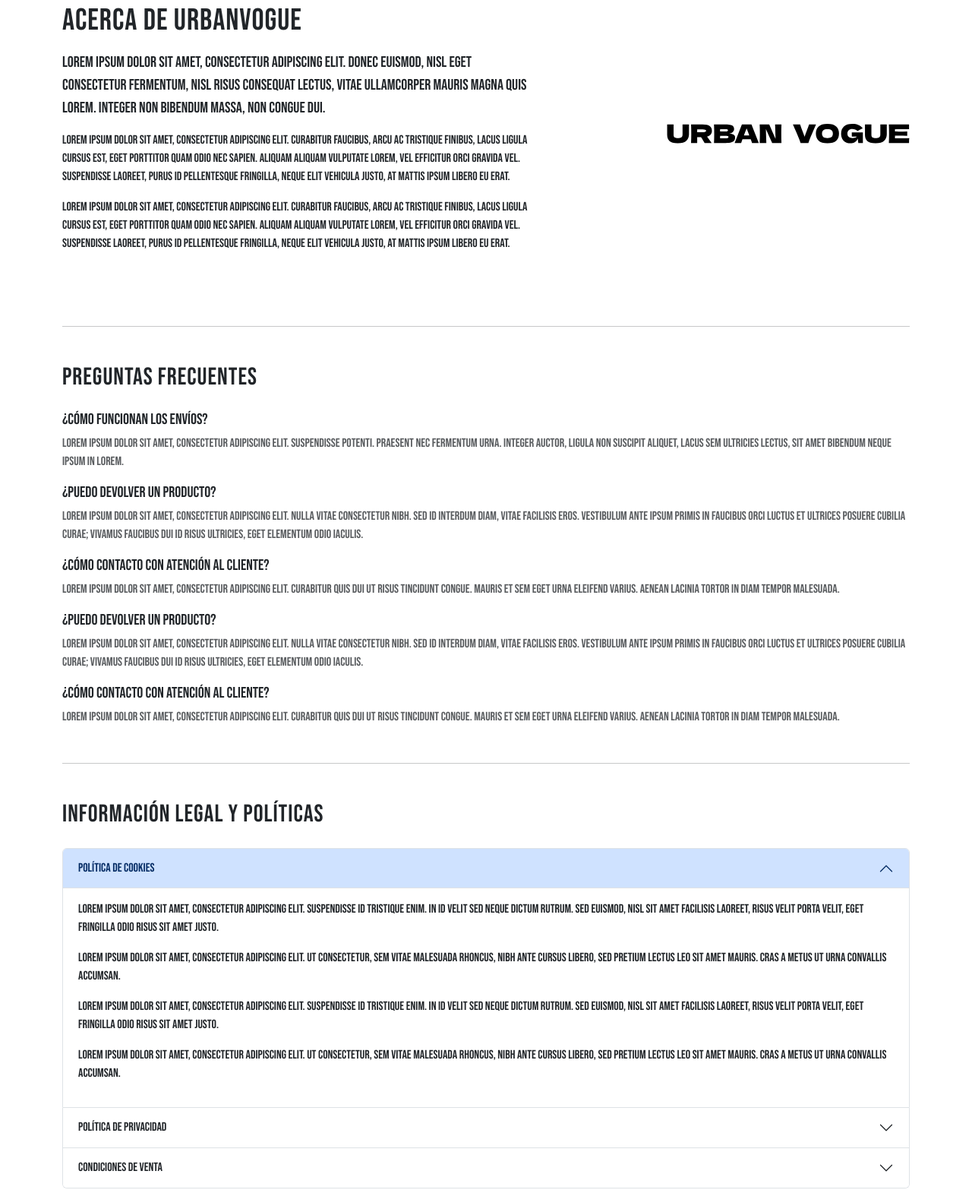
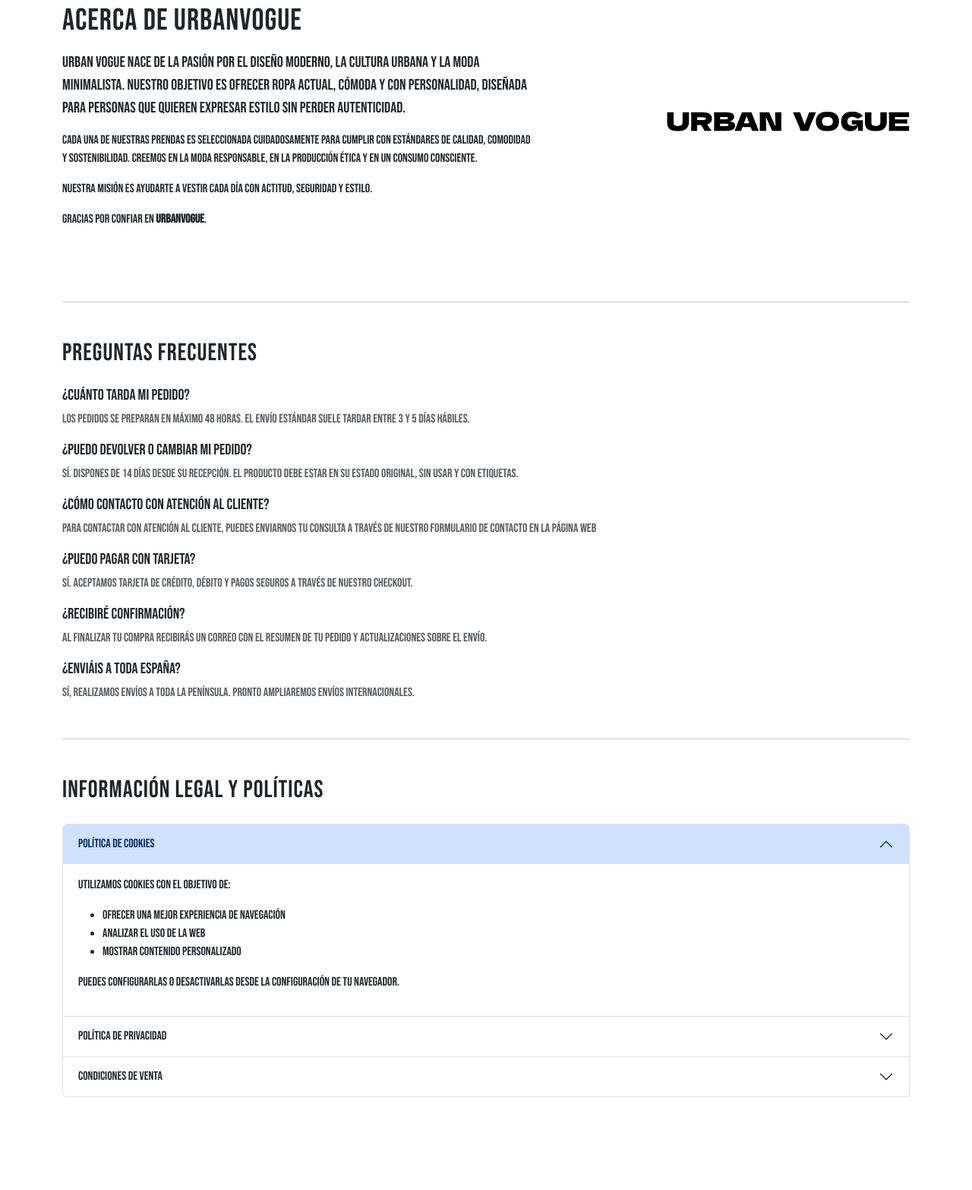
Before and after one commit to tomasgnzlztnz/UrbanVogueProject, a website: page app/pages/sobre_nosotros.html in a window 1280 px wide. Shown: the part 195-1761 px from the top of the page at 76% size. Drawn offline with nearby package versions, Linux system fonts and the light colour scheme; no server answers.

Commit message:
About-us page data updated

```diff
--- a/app/pages/sobre_nosotros.html
+++ b/app/pages/sobre_nosotros.html
@@ -30,22 +30,17 @@
             <div>
                 <h1 class="mb-3">Acerca de UrbanVogue</h1>
                 <p class="lead">
-                    Lorem ipsum dolor sit amet, consectetur adipiscing elit. Donec euismod, nisl eget consectetur
-                    fermentum, nisl risus consequat lectus, vitae ullamcorper mauris magna quis lorem. Integer non
-                    bibendum massa, non congue dui.
+                    Urban Vogue nace de la pasión por el diseño moderno, la cultura urbana y la moda minimalista.
+                    Nuestro objetivo es ofrecer ropa actual, cómoda y con personalidad, diseñada para personas que
+                    quieren expresar estilo sin perder autenticidad.
                 </p>
                 <p>
-                    Lorem ipsum dolor sit amet, consectetur adipiscing elit. Curabitur faucibus, arcu ac tristique
-                    finibus, lacus ligula cursus est, eget porttitor quam odio nec sapien. Aliquam aliquam vulputate
-                    lorem, vel efficitur orci gravida vel. Suspendisse laoreet, purus id pellentesque fringilla, neque
-                    elit vehicula justo, at mattis ipsum libero eu erat.
+                    Cada una de nuestras prendas es seleccionada cuidadosamente para cumplir con estándares de calidad,
+                    comodidad y sostenibilidad. Creemos en la moda responsable, en la producción ética y en un consumo
+                    consciente.
                 </p>
-                <p>
-                    Lorem ipsum dolor sit amet, consectetur adipiscing elit. Curabitur faucibus, arcu ac tristique
-                    finibus, lacus ligula cursus est, eget porttitor quam odio nec sapien. Aliquam aliquam vulputate
-                    lorem, vel efficitur orci gravida vel. Suspendisse laoreet, purus id pellentesque fringilla, neque
-                    elit vehicula justo, at mattis ipsum libero eu erat.
-                </p>
+                <p>Nuestra misión es ayudarte a vestir cada día con actitud, seguridad y estilo.</p>
+                <p>Gracias por confiar en <b>UrbanVogue</b>.</p>
             </div>
             <div id="logo_acercaDe">
                 <img src="/img/logotype/logo_urbanvogue_black.svg" alt="logotipo UrbanVogue">
@@ -58,44 +53,35 @@
         <section class="mb-5">
             <h2 class="mb-4">Preguntas frecuentes</h2>
             <div class="mb-3">
-                <h5>¿Cómo funcionan los envíos?</h5>
-                <p class="text-muted">
-                    Lorem ipsum dolor sit amet, consectetur adipiscing elit. Suspendisse potenti. Praesent nec
-                    fermentum urna. Integer auctor, ligula non suscipit aliquet, lacus sem ultricies lectus, sit
-                    amet bibendum neque ipsum in lorem.
-                </p>
+                <h5>¿Cuánto tarda mi pedido?</h5>
+                <p class="text-muted">Los pedidos se preparan en máximo 48 horas. El envío estándar suele tardar entre 3
+                    y 5 días hábiles.</p>
             </div>
             <div class="mb-3">
-                <h5>¿Puedo devolver un producto?</h5>
-                <p class="text-muted">
-                    Lorem ipsum dolor sit amet, consectetur adipiscing elit. Nulla vitae consectetur nibh. Sed id
-                    interdum diam, vitae facilisis eros. Vestibulum ante ipsum primis in faucibus orci luctus et
-                    ultrices posuere cubilia curae; Vivamus faucibus dui id risus ultricies, eget elementum odio
-                    iaculis.
-                </p>
+                <h5>¿Puedo devolver o cambiar mi pedido?</h5>
+                <p class="text-muted">Sí. Dispones de 14 días desde su recepción. El producto debe estar en su estado
+                    original, sin usar y con etiquetas.</p>
             </div>
             <div class="mb-3">
                 <h5>¿Cómo contacto con atención al cliente?</h5>
                 <p class="text-muted">
-                    Lorem ipsum dolor sit amet, consectetur adipiscing elit. Curabitur quis dui ut risus tincidunt
-                    congue. Mauris et sem eget urna eleifend varius. Aenean lacinia tortor in diam tempor malesuada.
-                </p>
+                    Para contactar con atención al cliente, puedes enviarnos tu consulta a través de nuestro formulario
+                    de contacto en la página web</p>
             </div>
             <div class="mb-3">
-                <h5>¿Puedo devolver un producto?</h5>
-                <p class="text-muted">
-                    Lorem ipsum dolor sit amet, consectetur adipiscing elit. Nulla vitae consectetur nibh. Sed id
-                    interdum diam, vitae facilisis eros. Vestibulum ante ipsum primis in faucibus orci luctus et
-                    ultrices posuere cubilia curae; Vivamus faucibus dui id risus ultricies, eget elementum odio
-                    iaculis.
-                </p>
+                <h5>¿Puedo pagar con tarjeta?</h5>
+                <p class="text-muted">Sí. Aceptamos tarjeta de crédito, débito y pagos seguros a través de nuestro
+                    checkout.</p>
             </div>
             <div class="mb-3">
-                <h5>¿Cómo contacto con atención al cliente?</h5>
-                <p class="text-muted">
-                    Lorem ipsum dolor sit amet, consectetur adipiscing elit. Curabitur quis dui ut risus tincidunt
-                    congue. Mauris et sem eget urna eleifend varius. Aenean lacinia tortor in diam tempor malesuada.
-                </p>
+                <h5>¿Recibiré confirmación?</h5>
+                <p class="text-muted">Al finalizar tu compra recibirás un correo con el resumen de tu pedido y
+                    actualizaciones sobre el envío.</p>
+            </div>
+            <div class="mb-3">
+                <h5>¿Enviáis a toda España?</h5>
+                <p class="text-muted">Sí, realizamos envíos a toda la península. Pronto ampliaremos envíos
+                    internacionales.</p>
             </div>
         </section>
 
@@ -117,26 +103,13 @@
                     <div id="collapseCookies" class="accordion-collapse collapse show" aria-labelledby="headingCookies"
                         data-bs-parent="#politicasAccordion">
                         <div class="accordion-body">
-                            <p>
-                                Lorem ipsum dolor sit amet, consectetur adipiscing elit. Suspendisse id tristique
-                                enim. In id velit sed neque dictum rutrum. Sed euismod, nisl sit amet facilisis
-                                laoreet, risus velit porta velit, eget fringilla odio risus sit amet justo.
-                            </p>
-                            <p>
-                                Lorem ipsum dolor sit amet, consectetur adipiscing elit. Ut consectetur, sem vitae
-                                malesuada rhoncus, nibh ante cursus libero, sed pretium lectus leo sit amet mauris.
-                                Cras a metus ut urna convallis accumsan.
-                            </p>
-                            <p>
-                                Lorem ipsum dolor sit amet, consectetur adipiscing elit. Suspendisse id tristique
-                                enim. In id velit sed neque dictum rutrum. Sed euismod, nisl sit amet facilisis
-                                laoreet, risus velit porta velit, eget fringilla odio risus sit amet justo.
-                            </p>
-                            <p>
-                                Lorem ipsum dolor sit amet, consectetur adipiscing elit. Ut consectetur, sem vitae
-                                malesuada rhoncus, nibh ante cursus libero, sed pretium lectus leo sit amet mauris.
-                                Cras a metus ut urna convallis accumsan.
-                            </p>
+                            <p>Utilizamos cookies con el objetivo de:</p>
+                            <ul>
+                                <li>Ofrecer una mejor experiencia de navegación</li>
+                                <li>Analizar el uso de la web</li>
+                                <li>Mostrar contenido personalizado</li>
+                            </ul>
+                            <p>Puedes configurarlas o desactivarlas desde la configuración de tu navegador.</p>
                         </div>
                     </div>
                 </div>
@@ -153,26 +126,12 @@
                     <div id="collapsePrivacidad" class="accordion-collapse collapse" aria-labelledby="headingPrivacidad"
                         data-bs-parent="#politicasAccordion">
                         <div class="accordion-body">
-                            <p>
-                                Lorem ipsum dolor sit amet, consectetur adipiscing elit. Integer mi arcu, blandit
-                                vitae pulvinar at, posuere non mauris. Nam varius hendrerit lectus, sit amet
-                                tincidunt ligula semper non.
-                            </p>
-                            <p>
-                                Lorem ipsum dolor sit amet, consectetur adipiscing elit. Phasellus maximus, elit at
-                                varius sodales, justo turpis ultricies massa, non sagittis massa lectus at augue.
-                                Suspendisse dapibus risus quis neque volutpat, eu facilisis libero tempor.
-                            </p>
-                            <p>
-                                Lorem ipsum dolor sit amet, consectetur adipiscing elit. Suspendisse id tristique
-                                enim. In id velit sed neque dictum rutrum. Sed euismod, nisl sit amet facilisis
-                                laoreet, risus velit porta velit, eget fringilla odio risus sit amet justo.
-                            </p>
-                            <p>
-                                Lorem ipsum dolor sit amet, consectetur adipiscing elit. Ut consectetur, sem vitae
-                                malesuada rhoncus, nibh ante cursus libero, sed pretium lectus leo sit amet mauris.
-                                Cras a metus ut urna convallis accumsan.
-                            </p>
+                            <p>En Urban Vogue tratamos tus datos con total transparencia y seguridad. Solo utilizamos tu
+                                información personal para procesar pedidos, gestionar tu cuenta y enviarte
+                                comunicaciones si así lo deseas.</p>
+                            <p>Nunca vendemos ni compartimos tus datos con terceros.</p>
+                            <p>Tu información se almacena de forma segura y conforme al Reglamento General de Protección
+                                de Datos (RGPD).</p>
                         </div>
                     </div>
                 </div>
@@ -189,26 +148,14 @@
                     <div id="collapseCondiciones" class="accordion-collapse collapse"
                         aria-labelledby="headingCondiciones" data-bs-parent="#politicasAccordion">
                         <div class="accordion-body">
-                            <p>
-                                Lorem ipsum dolor sit amet, consectetur adipiscing elit. Maecenas ultricies dui sed
-                                gravida luctus. Sed pellentesque, turpis quis molestie varius, felis ante sodales
-                                enim, et vulputate est sapien at lectus.
-                            </p>
-                            <p>
-                                Lorem ipsum dolor sit amet, consectetur adipiscing elit. Ut cursus euismod lacus,
-                                sit amet blandit arcu interdum in. Suspendisse mattis sem in nibh feugiat pharetra.
-                                Donec vulputate suscipit lorem, eu dignissim enim eleifend ut.
-                            </p>
-                            <p>
-                                Lorem ipsum dolor sit amet, consectetur adipiscing elit. Suspendisse id tristique
-                                enim. In id velit sed neque dictum rutrum. Sed euismod, nisl sit amet facilisis
-                                laoreet, risus velit porta velit, eget fringilla odio risus sit amet justo.
-                            </p>
-                            <p>
-                                Lorem ipsum dolor sit amet, consectetur adipiscing elit. Ut consectetur, sem vitae
-                                malesuada rhoncus, nibh ante cursus libero, sed pretium lectus leo sit amet mauris.
-                                Cras a metus ut urna convallis accumsan.
-                            </p>
+                            <p>Al realizar una compra, aceptas las siguientes condiciones:</p>
+                            <ul>
+                                <li>Los productos se enviarán una vez recibido el pago</li>
+                                <li>Todos los precios incluyen IVA</li>
+                                <li>Las devoluciones se aceptan en un máximo de 14 días</li>
+                                <li>Si el producto recibido presenta defectos, podremos reemplazarlo o reembolsarlo</li>
+                                <li>Nos reservamos el derecho de cancelar pedidos sospechosos o fraudulentos</li>
+                            </ul>
                         </div>
                     </div>
                 </div>
```
